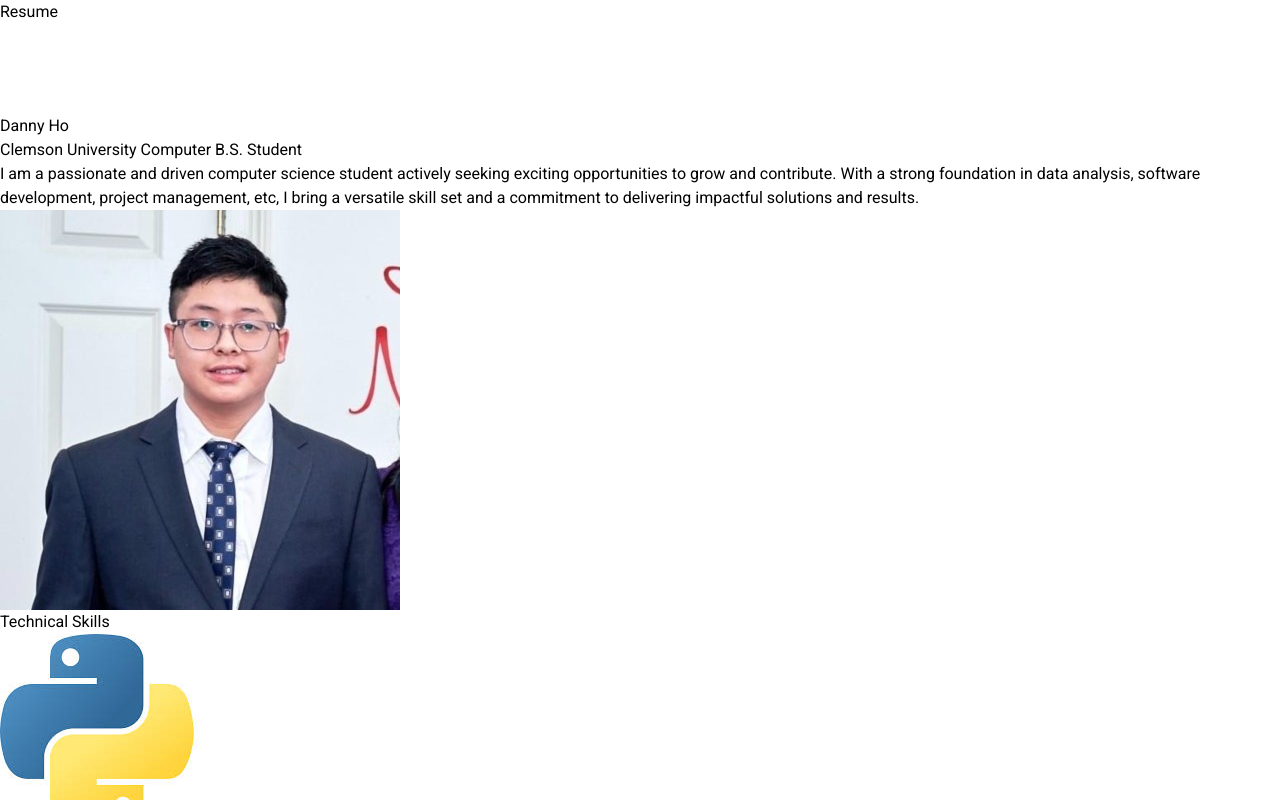
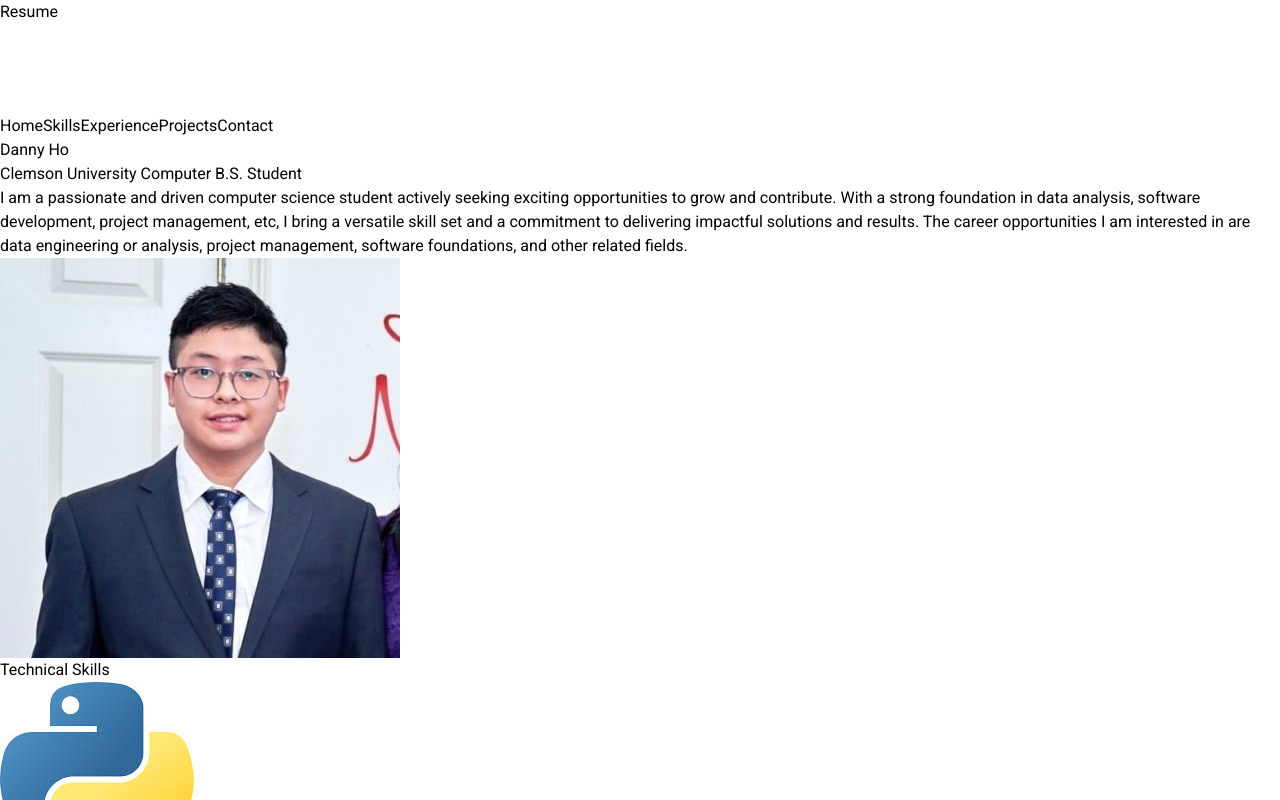
Before and after one commit to DannyHo0127/Danny-PortfolioPCID3040, a React (Vite) app: page / in a window 1280 px wide. Shown: the top 800 px of the page. Built offline with nearby package versions, Linux system fonts and the light colour scheme.

Commit message:
Modify and improve area

```diff
--- a/src/components/Contact.jsx
+++ b/src/components/Contact.jsx
@@ -33,7 +33,7 @@ const Contact = () => {
     });
 
     return (
-        <div className="pb-32 h-full max-w-[1440px] mx-auto flex items-center gap-[30px]">
+        <div id="contact" className="pb-32 h-full max-w-[1440px] mx-auto flex items-center gap-[30px] pt-20">
             <div className="text-center text-2xl space-y-6 my-6 flex-1 flex flex-col gap-4">
                 <motion.h1
                     className="text-center text-[40px] font-bold text-gray-800"
@@ -82,7 +82,7 @@ const Contact = () => {
                         {...fadeIn(1)}
                     />
                     <motion.input
-                        className="p-3 text-sm bg-transparent border border-black rounded-sm text-black"
+                        className="p-3 sm:p-2 text-sm bg-transparent border border-black rounded-sm text-black"
                         type="email"
                         required
                         placeholder="Email"
@@ -90,7 +90,7 @@ const Contact = () => {
                         {...fadeIn(1)}
                     />
                     <motion.textarea
-                        className="p-3 text-sm bg-transparent border border-black rounded-sm text-black"
+                        className="p-3 sm:p-2 text-sm bg-transparent border border-black rounded-sm text-black"
                         rows={6}
                         required
                         placeholder="Message"
@@ -98,7 +98,7 @@ const Contact = () => {
                         {...fadeIn(1)}
                     />
                     <motion.button
-                        className="p-3 bg-blue-600 text-white rounded-lg hover:bg-blue-700"
+                        className="p-3 sm:p-2 bg-blue-600 text-white rounded-lg hover:bg-blue-700"
                         {...fadeIn(1)}
                     >
                         Submit
--- a/src/components/Experience.jsx
+++ b/src/components/Experience.jsx
@@ -4,7 +4,7 @@ import { motion } from "framer-motion"
 
 const Experience = () => {
     return (
-        <div className="px-4 lg:px-8">
+        <div id="experience" className="px-4 lg:px-8 pt-20">
             <motion.h1
                 className="my-12 text-center text-3xl font-bold text-gray-800"
                 whileInView={{ opacity: 1, y: 0 }}
--- a/src/components/Hero.jsx
+++ b/src/components/Hero.jsx
@@ -5,7 +5,7 @@ import { motion } from "framer-motion"
 
 const Hero = () => {
     return (
-        <div className="border-none pb-10 lg:pb-20 lg:mb-36 px-6 lg:px-16">
+        <div id="hero" className="border-none pb-10 lg:pb-20 lg:mb-36 px-6 lg:px-16 pt-[100px]">
             <div className="flex flex-wrap lg:items-center">
                 <div className="w-full lg:w-1/2">
                     <div className="flex flex-col items-center lg:items-start text-center lg:text-left">
--- a/src/components/Navbar.jsx
+++ b/src/components/Navbar.jsx
@@ -2,12 +2,16 @@ import React from 'react'
 import { FaLinkedin, FaGithub } from "react-icons/fa";
 import { MdEmail } from "react-icons/md";
 
+const smoothScroll = (e, target) => {
+    e.preventDefault();
+    document.querySelector(target).scrollIntoView({ behavior: "smooth" });
+};
 
 
 const Navbar = () => {
     return (
-        <nav className="bg-black mb-20 flex items-center justify-between py-6">
-            <div className="m-8 flex items-center justify-center gap-8 text-2xl ml-auto">
+        <nav className="bg-black sm:bg-black mb-20 flex items-center justify-between py-3 sticky top-0 z-50">
+            <div className="m-8 flex items-center justify-center gap-8 text-2xl">
                 <a href="/Danny_K_Ho_Resume Public.pdf" download="Danny_K_Ho_Resume Public.pdf" className="text-white text-lg hover:underline">
                     Resume
                 </a>
@@ -15,6 +19,13 @@ const Navbar = () => {
                 <a href="https://github.com/DannyHo0127" target="_blank" rel="noopener noreferrer"> <FaGithub className="hover:scale-150 transform transition duration-300 ease-in-out delay-75" size={30} color="white" /> </a>
                 <a href="mailto:dannyho0127@gmail.com" target="_blank" rel="noopener noreferrer"> <MdEmail className="hover:scale-150 transform transition duration-300 ease-in-out delay-75" size={30} color="white" /> </a>
             </div>
+            <div className="m-8 flex items-center gap-6 text-white text-lg">
+                <a href="#hero" onClick={(e) => smoothScroll(e, "#hero")} className="hover:underline">Home</a>
+                <a href="#skills" onClick={(e) => smoothScroll(e, "#skills")} className="hover:underline">Skills</a>
+                <a href="#experience" onClick={(e) => smoothScroll(e, "#experience")} className="hover:underline">Experience</a>
+                <a href="#projects" onClick={(e) => smoothScroll(e, "#projects")} className="hover:underline">Projects</a>
+                <a href="#contact" onClick={(e) => smoothScroll(e, "#contact")} className="hover:underline">Contact</a>
+            </div>
         </nav >
     )
 }
--- a/src/components/Projects.jsx
+++ b/src/components/Projects.jsx
@@ -7,7 +7,7 @@ import { motion } from "framer-motion"
 
 const Projects = () => {
     return (
-        <div className="pb-4">
+        <div id="projects" className="px-4 pt-20">
             <motion.h1
                 className="my-12 text-center text-3xl font-bold text-gray-800"
                 whileInView={{ opacity: 1, y: 0 }}
--- a/src/components/Skills.jsx
+++ b/src/components/Skills.jsx
@@ -17,7 +17,7 @@ const fadeIn = (delay = 0) => ({
 
 const Skills = () => {
     return (
-        <div className="pb-24">
+        <div id="skills" className="pb-24 pt-20">
             <motion.h1 {...fadeIn(0)} className="my-12 text-center text-3xl font-bold text-gray-800">Technical Skills</motion.h1>
             <div className="space-y-10">
                 <div className="flex flex-wrap items-center justify-center gap-4">
--- a/src/constants/index.js
+++ b/src/constants/index.js
@@ -3,7 +3,7 @@ import project2 from "../Images/projects/project-2.jpg";
 import project3 from "../Images/projects/project-3.jpg";
 import project4 from "../Images/projects/project-4.jpg";
 
-export const HERO_CONTENT = `I am a passionate and driven computer science student actively seeking exciting opportunities to grow and contribute. With a strong foundation in data analysis, software development, project management, etc, I bring a versatile skill set and a commitment to delivering impactful solutions and results.`;
+export const HERO_CONTENT = `I am a passionate and driven computer science student actively seeking exciting opportunities to grow and contribute. With a strong foundation in data analysis, software development, project management, etc, I bring a versatile skill set and a commitment to delivering impactful solutions and results. The career opportunities I am interested in are data engineering or analysis, project management, software foundations, and other related fields.`;
 
 
 export const EXPERIENCES = [
```
